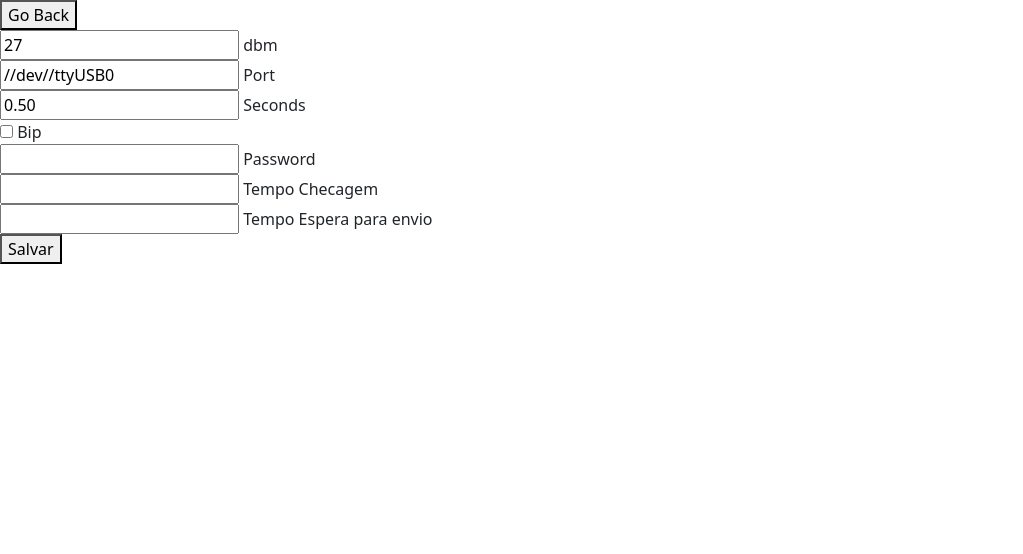
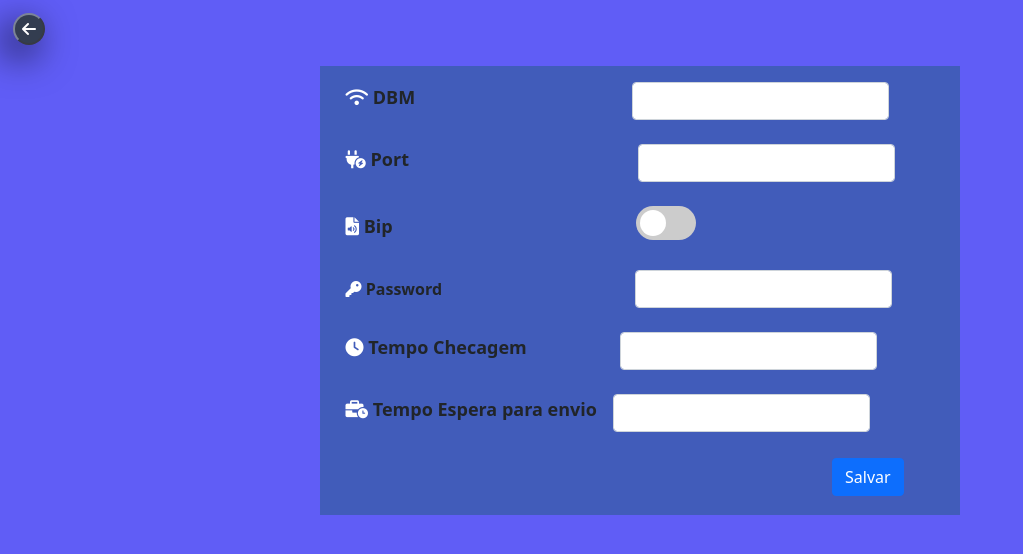
Before and after one commit to AlvaroAugustoZago/techna, an Electron app: page view/pages/configuracao.html in a window 1280 px wide. Shown: the whole page, without its empty margins (0-1023 px from the left). Drawn offline with nearby package versions, Linux system fonts and the light colour scheme; no server answers.

Commit message:
feat(Configuracao): Ajuste style

```diff
--- a/view/pages/configuracao.html
+++ b/view/pages/configuracao.html
@@ -3,27 +3,91 @@
   <head>
     <meta charset="utf-8" />
     <meta http-equiv="X-UA-Compatible" content="IE=edge" />
-    <title>Page Title</title>
+    <title>Configurações</title>
     <meta name="viewport" content="width=device-width, initial-scale=1" />
   </head>
   <body>
-    <button onclick="history.back()">Go Back</button><br />
-    <input id="dbm" value="27" /> dbm <br />
-    <input id="port" value="//dev//ttyUSB0" /> Port <br />
-    <input id="seconds" value="0.50" /> Seconds <br />
-    <input id="bip" type="checkbox" value="true" /> Bip <br />
-    <input id="password" value="" /> Password <br />
+    <button class="botao"onclick="history.back()">
+      <i class="fa-solid fa-arrow-left"></i></button
+    ><br />
 
-    <input id="tempoChecagem" value="" /> Tempo Checagem <br />
-    <input id="tempoEspera" value="" /> Tempo Espera para envio <br />
+    <form style="margin-left: 25%;background-color: RGB( 65,92,186);width: 50%;">
+      <div class="row g-3 align-items-center mt-2" style="padding-left: 4%;">
+        <div class="col-auto">
+          <label for="dbm" class="form-label"
+          ><i class="fa-solid fa-wifi"></i> DBM
+        </label>
+        </div>
+        <div class="col-auto">
+          <input type="number" class="form-control" id="dbm" style="margin-left: 78%;" />
+        </div>
+      </div>
 
-    <button onclick="salvar()">Salvar</button>
+      <div class="row g-3 align-items-center mt-2" style="padding-left: 4%;">
+        <div class="col-auto">
+          <label for="port" class="form-label"
+          ><i class="fa-solid fa-plug-circle-bolt"></i> Port
+        </label>
+
+        </div>
+        <div class="col-auto">
+          <input type="text" class="form-control" id="port" style="margin-left: 83%;" />
+        </div>
+      </div>
+
+      <div class="row g-3 align-items-center mt-2 " style="padding-left: 4%;">
+        <div class="col-auto">
+          <label class="form-check-label" for="bip"><i class="fa-solid fa-file-audio"></i> Bip</label>
+        </label>
+        </div>
+        <div class="col-auto container" style="margin-left: 36%;">
+
+            <label class="switch" for="checkbox">
+              <input type="checkbox" id="checkbox" />
+              <div class="slider round"></div>
+            </label>
+        </div>
+      </div>
+
+      <div class="row g-3 align-items-center mt-2" style="padding-left: 4%;">
+        <div class="col-auto">
+          <label for="password" class="col-form-label"><i class="fa-solid fa-key"></i> Password</label>
+        </div>
+        <div class="col-auto">
+          <input type="password" id="password" style="margin-left: 69%;" class="form-control">
+        </div>
+      </div>
+
+      <div class="row g-3 align-items-center mt-2" style="padding-left: 4%;">
+        <div class="col-auto">
+          <label for="tempoChecagem" class="form-label"
+          >  <i class="fa-solid fa-clock"></i> Tempo Checagem
+        </label>
+        </div>
+        <div class="col-auto">
+          <input type="number" class="form-control" id="tempoChecagem" style="margin-left: 30%;" />
+        </div>
+      </div>
+
+      <div class="row g-3 align-items-center mt-2" style="padding-left: 4%;">
+        <div class="col-auto">
+          <label for="tempoEspera" class="form-label"
+          > <i class="fa-solid fa-business-time"></i> Tempo Espera para envio
+        </label>
+        </div>
+        <div class="col-auto">
+          <input type="number" class="form-control" id="tempoEspera" />
+        </div>
+      </div>
+
+      <button onclick="salvar()" class="btn btn-primary" style="margin-left: 80%;margin-top: 4%;margin-bottom: 3%;">Salvar</button>
+    </form>
 
     <script
-    src="https://cdn.socket.io/4.3.2/socket.io.min.js"
-    integrity="sha384-KAZ4DtjNhLChOB/hxXuKqhMLYvx3b5MlT55xPEiNmREKRzeEm+RVPlTnAn0ajQNs"
-    crossorigin="anonymous"
-  ></script>
+      src="https://cdn.socket.io/4.3.2/socket.io.min.js"
+      integrity="sha384-KAZ4DtjNhLChOB/hxXuKqhMLYvx3b5MlT55xPEiNmREKRzeEm+RVPlTnAn0ajQNs"
+      crossorigin="anonymous"
+    ></script>
     <script>
       var socket = io('http://localhost:3000/view');
       window.onload = () => socket.emit('configuracoes', null);
@@ -32,9 +96,9 @@
         document.getElementById('dbm').value = data.dbm;
         document.getElementById('port').value = data.port;
         document.getElementById('seconds').value = data.seconds;
-        document.getElementById('bip').checked  = data.bip;
+        document.getElementById('bip').checked = data.bip;
         document.getElementById('password').value = data.password;
-        document.getElementById('tempoChecagem').value  = data.tempoChecagem;
+        document.getElementById('tempoChecagem').value = data.tempoChecagem;
         document.getElementById('tempoEspera').value = data.tempoEspera;
       });
       function salvar() {
@@ -42,13 +106,98 @@
         const port = document.getElementById('port').value;
         const seconds = document.getElementById('seconds').value;
         const bip = document.getElementById('bip').checked;
-        const password =document.getElementById('password').value
+        const password = document.getElementById('password').value;
 
         const tempoChecagem = document.getElementById('tempoChecagem').value;
         const tempoEspera = document.getElementById('tempoEspera').value;
-        socket.emit('configurar', [port, parseInt(dbm), bip, parseFloat(seconds), password, tempoChecagem, tempoEspera]);
+        socket.emit('configurar', [
+          port,
+          parseInt(dbm),
+          bip,
+          parseFloat(seconds),
+          password,
+          tempoChecagem,
+          tempoEspera,
+        ]);
       }
     </script>
+    <style>
+      body {
+        background-color: RGB(96, 93, 246) !important;
+      }
+      label{
+        font-size: large;
+        font-weight: 600
+      }
+      .switch {
+  display: inline-block;
+  height: 34px;
+  position: relative;
+  width: 60px;
+}
+
+.switch input {
+  display:none;
+}
+
+.slider {
+  background-color: #ccc;
+  bottom: 0;
+  cursor: pointer;
+  left: 0;
+  position: absolute;
+  right: 0;
+  top: 0;
+  transition: .4s;
+}
+
+.slider:before {
+  background-color: #fff;
+  bottom: 4px;
+  content: "";
+  height: 26px;
+  left: 4px;
+  position: absolute;
+  transition: .4s;
+  width: 26px;
+}
+
+input:checked + .slider {
+  background-color: #66bb6a;
+}
+
+input:checked + .slider:before {
+  transform: translateX(26px);
+}
+
+.slider.round {
+  border-radius: 34px;
+}
+
+.slider.round:before {
+  border-radius: 50%;
+}
+
+.botao{
+  background-color: #333D50;
+    border-color: #7C8497;
+    color: white;
+    -webkit-box-shadow: -9px 11px 36px 3px rgba(0,0,0,0.61);
+    box-shadow: -9px 11px 36px 3px rgba(0,0,0,0.61);
+    margin: 13px;
+    width: 2em;
+    height: 2em;
+    border-top-left-radius:42px;
+  border-top-right-radius:42px;
+  border-bottom-left-radius:42px;
+  border-bottom-right-radius:42px;
+}
+
+.fa-solid {
+  color: white;
+}
+
+    </style>
   </body>
 
   <link
@@ -62,4 +211,5 @@
     integrity="sha384-ka7Sk0Gln4gmtz2MlQnikT1wXgYsOg+OMhuP+IlRH9sENBO0LRn5q+8nbTov4+1p"
     crossorigin="anonymous"
   ></script>
+  <link href="../assets/fontawesome/css/all.min.css" rel="stylesheet" />
 </html>
```
Also changed, not shown: view/src/main.ts (+7 -19 lines).
